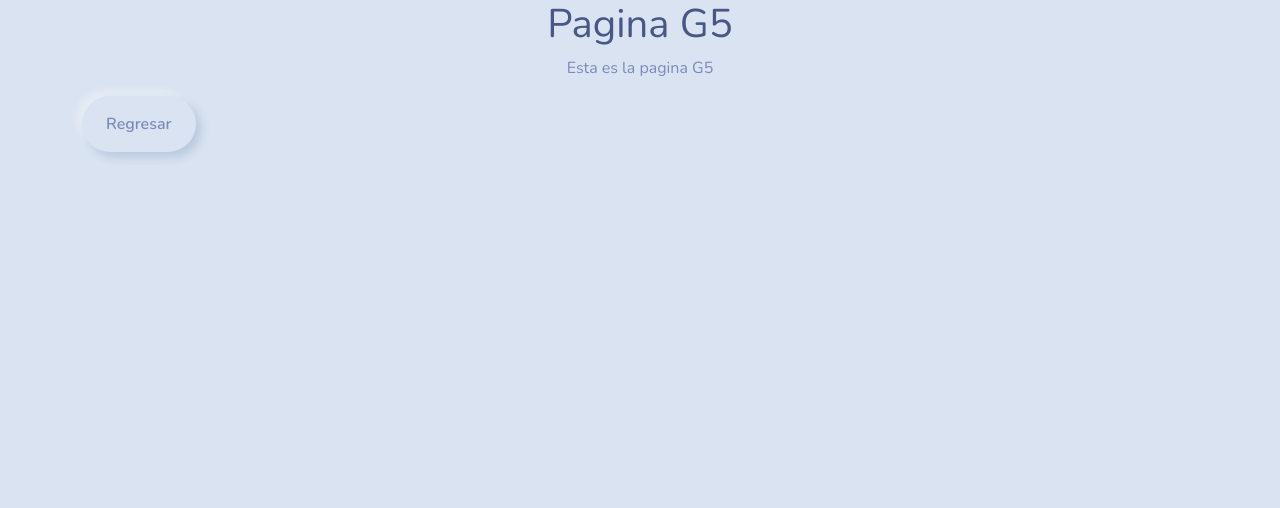
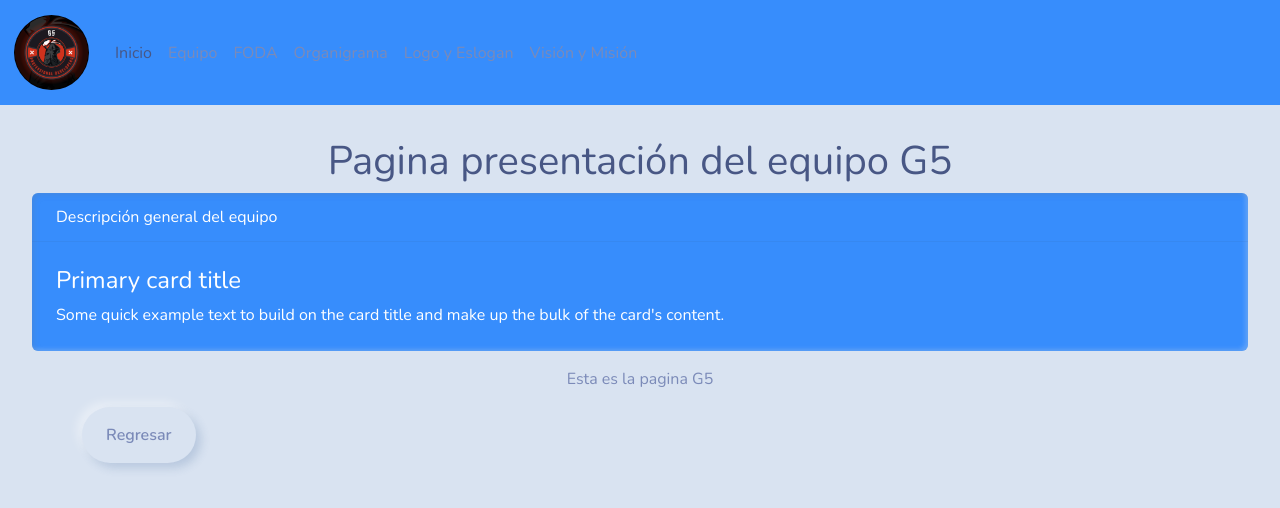
Before and after one commit to jmunozc023/PaginaGrupal, a plain HTML site: page index.html in a window 1280 px wide. Drawn offline with nearby package versions, Linux system fonts and the light colour scheme.

Commit message:
Agregando estructura
Se agregan algunos elementos en la pagina principal

```diff
--- a/index.html
+++ b/index.html
@@ -5,14 +5,59 @@
     <meta name="viewport" content="width=device-width, initial-scale=1.0">
     <title>Pagina G5</title>
     <link href="https://cdn.jsdelivr.net/npm/bootswatch@5.3.3/dist/morph/bootstrap.min.css" rel="stylesheet">
+    <link rel="stylesheet" href="style.css">
 </head>
 <body>
+    <header>
+        <nav class="navbar navbar-expand-lg bg-primary" data-bs-theme="dark">
+            <div class="container-fluid">
+              <a class="navbar-brand" href="#"><img class="logo" src="image/Logo.png" alt="G5 Logo"></a>
+              <button class="navbar-toggler" type="button" data-bs-toggle="collapse" data-bs-target="#navbarColor01" aria-controls="navbarColor01" aria-expanded="false" aria-label="Toggle navigation">
+                <span class="navbar-toggler-icon"></span>
+              </button>
+              <div class="collapse navbar-collapse" id="navbarColor01">
+                <ul class="navbar-nav me-auto">
+                  <li class="nav-item">
+                    <a class="nav-link active" href="#">Inicio</a>
+                  </li>
+                  <li class="nav-item">
+                    <a class="nav-link" href="#">Equipo</a>
+                  </li>
+                  <li class="nav-item">
+                    <a class="nav-link" href="#">FODA</a>
+                  </li>
+                  <li class="nav-item">
+                    <a class="nav-link" href="#">Organigrama</a>
+                  </li>
+                  <li class="nav-item">
+                    <a class="nav-link" href="#">Logo y Eslogan</a>
+                  </li>
+                  <li class="nav-item">
+                    <a class="nav-link" href="#">Visión y Misión</a>
+                  </li>
+                </ul>
+
+              </div>
+            </div>
+          </nav>
+    </header>
+    <hr>
     <div class="container">
         <div class="row">
             <div class="col-12">
-                <h1 class="text-center">Pagina G5</h1>
+                <h1 class="text-center">Pagina presentación del equipo G5</h1>
             </div>
         </div>
+    </div>
+    <div class="card text-white bg-primary mb-3 mx-auto" style="max-width: 95%;">
+        <div class="card-header">Descripción general del equipo</div>
+        <div class="card-body">
+            <h4 class="card-title">Primary card title</h4>
+            <p class="card-text">Some quick example text to build on the card title and make up the bulk of the card's content.</p>
+        </div>
+    </div>
+
+    <div class="container">
         <div class="row">
             <div class="col-12">
                 <p class="text-center">Esta es la pagina G5</p>
--- /dev/null
+++ b/style.css
@@ -0,0 +1,7 @@
+.logo {
+    width: 75px;
+    height: 75px;
+    border-radius: 50%;
+    margin: 2px;
+    float: left;
+}
```
Also changed, not shown: image/Logo.png (added).
